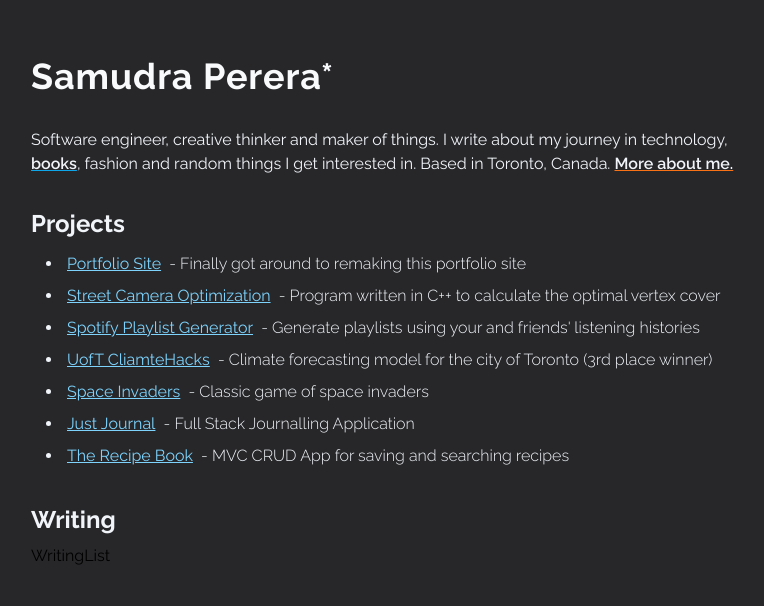
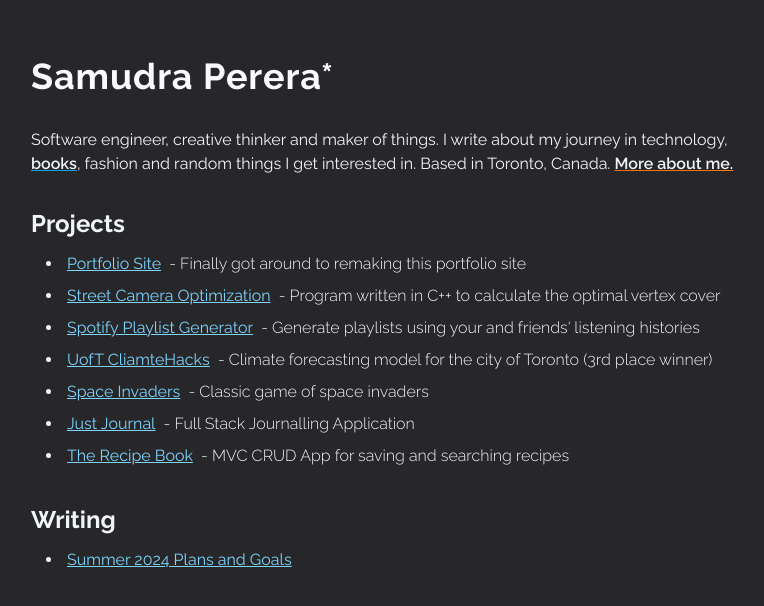
Before and after one commit to samudra-perera/portfolio-site, a React (Vite) app: page / in a window 1280 px wide. Shown: the top 606 px of the page, without its empty margins (241-1005 px from the left). Built offline with nearby package versions, Linux system fonts and the light colour scheme.

Commit message:
Feat: Writing list

```diff
--- a/src/components/ProjectsList.tsx
+++ b/src/components/ProjectsList.tsx
@@ -1,9 +1,7 @@
 import { Link } from "react-router-dom";
 import ProjectData from "../data/projects/projects";
 
-type Props = {};
-
-const ProjectsList = (props: Props) => {
+const ProjectsList = () => {
   return (
     <ul className="pb-8 pl-8 list-disc text-slate-100">
       {ProjectData.map((project) => (
--- a/src/components/WritingList.tsx
+++ b/src/components/WritingList.tsx
@@ -1,7 +1,21 @@
-type Props = {};
+import { Link } from "react-router-dom";
+import writingData from "../data/writing/writing";
 
-const WritingList = (props: Props) => {
-  return <div>WritingList</div>;
+const WritingList = () => {
+  return (
+    <ul className="pb-8 pl-8 list-disc text-slate-100">
+      {writingData.map((topic) => (
+        <li className="text-white-100  p-1 font-light">
+          <Link
+            className="text-sky-300 underline pr-1 font-normal"
+            to={`${topic.url}`}
+          >
+            {topic.name}
+          </Link>
+        </li>
+      ))}
+    </ul>
+  );
 };
 
 export default WritingList;
--- a/src/data/projects/projects.ts
+++ b/src/data/projects/projects.ts
@@ -1,18 +1,18 @@
 const projectData = [
   {
-    id: 1,
+    id: 7,
     name: "Portfolio Site",
     url: "portfolio",
     description: "Finally got around to remaking this portfolio site",
   },
   {
-    id: 2,
+    id: 6,
     name: "Street Camera Optimization",
     url: "vertexCover",
     description: "Program written in C++ to calculate the optimal vertex cover",
   },
   {
-    id: 3,
+    id: 5,
     name: "Spotify Playlist Generator",
     url: "Spotify",
     description:
@@ -26,19 +26,19 @@ const projectData = [
       "Climate forecasting model for the city of Toronto (3rd place winner)",
   },
   {
-    id: 5,
+    id: 3,
     name: "Space Invaders",
     url: "SpaceInvaders",
     description: "Classic game of space invaders",
   },
   {
-    id: 6,
+    id: 2,
     name: "Just Journal",
     url: "Journal",
     description: "Full Stack Journalling Application",
   },
   {
-    id: 7,
+    id: 1,
     name: "The Recipe Book",
     url: "Recipe",
     description: "MVC CRUD App for saving and searching recipes",
--- /dev/null
+++ b/src/data/writing/writing.ts
@@ -0,0 +1,5 @@
+const writingData = [
+  { id: 1, name: "Summer 2024 Plans and Goals", url: "Summer2k24" },
+];
+
+export default writingData;
--- a/src/pages/Now.tsx
+++ b/src/pages/Now.tsx
@@ -1,9 +1,13 @@
-import React from "react";
+import BackToMainButton from "../components/BackToMainButton";
+import Container from "../components/Container";
 
-type Props = {};
-
-const Now = (props: Props) => {
-  return <div>Now</div>;
+const Now = () => {
+  return (
+    <Container>
+      <BackToMainButton />
+      Now
+    </Container>
+  );
 };
 
 export default Now;
```
